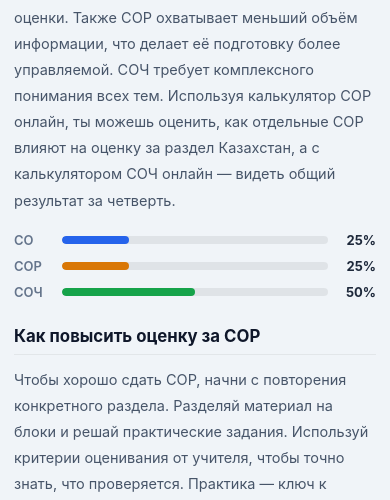
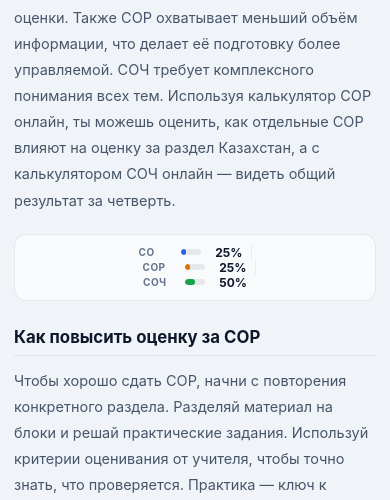
Before and after one commit to antonbogdan165/grade-calculator, a Flask app: page /kak-rasschitat-sor in a window 390 px wide. Shown: the part 2280-2780 px from the top of the page. Run offline with Flask 3, Linux system fonts and the light colour scheme.

Commit message:
feat: v1.4.1 — PWA banner, tap highlight fix, light theme breakdown, mobile toolbar link, unified weights row
- add pwa-install.js: show "Add to Home Screen" banner on 2nd+ visit
  Android/Chrome triggers native install prompt, iOS/Safari shows manual
  instruction; auto-dismisses after 12s, stored in localStorage
- add pwa-banner.css: slide-up banner above mobile tab bar, supports
  both dark/light themes, desktop variant in bottom-right corner
- fix: remove blue tap highlight on all interactive elements via
  -webkit-tap-highlight-color: transparent on buttons, links, inputs
- fix: .break-card background in light theme (CO/COP/COЧ result block)
  was transparent, now #f1f5f9 with border; correct text colors applied
- fix: topbar-official-link on mobile (≤600px) now shows "Методика"
  text and external link icon; previously both were hidden via display:none
- refactor: unify .article__weights into single horizontal row across
  all article pages — label + progress bar + percentage in one line,
  responsive + light theme support
- bump version references to v1.4.1 in footer, cache name, CSS query strings

```diff
--- a/static/css/article.css
+++ b/static/css/article.css
@@ -489,3 +489,96 @@
     border-color: rgba(22,163,74,0.2);
 }
 [data-theme="light"] .mobile-cta__title { color: #0f172a; }
+
+/* Перезаписываем блок весов — делаем единую горизонтальную строку */
+.article__weights {
+    display: flex;
+    align-items: center;
+    gap: 0;
+    padding: 14px 16px;
+    background: rgba(255,255,255,0.03);
+    border: 1px solid rgba(255,255,255,0.07);
+    border-radius: 12px;
+    margin: 20px 0;
+}
+
+.article__weight-item {
+    display: flex;
+    align-items: center;
+    gap: 8px;
+    flex: 1;
+    min-width: 0;
+    padding: 0 12px;
+    border-right: 1px solid rgba(255,255,255,0.06);
+}
+
+.article__weight-item:first-child {
+    padding-left: 0;
+}
+
+.article__weight-item:last-child {
+    border-right: none;
+}
+
+.article__weight-label {
+    font-size: 11px;
+    font-weight: 700;
+    color: var(--muted);
+    letter-spacing: 0.5px;
+    text-transform: uppercase;
+    flex-shrink: 0;
+    min-width: 28px;
+}
+
+.article__weight-bar {
+    flex: 1;
+    height: 6px;
+    background: rgba(255,255,255,0.08);
+    border-radius: 99px;
+    overflow: hidden;
+    min-width: 30px;
+}
+
+.article__weight-fill {
+    height: 100%;
+    border-radius: 99px;
+    transition: width 0.6s cubic-bezier(.2,.9,.25,1);
+}
+
+.article__weight-pct {
+    font-size: 13px;
+    font-weight: 700;
+    color: #e6edf3;
+    flex-shrink: 0;
+    min-width: 34px;
+    text-align: right;
+}
+
+/* Светлая тема */
+[data-theme="light"] .article__weights {
+    background: #f8fafc;
+    border-color: rgba(0,0,0,0.07);
+}
+
+[data-theme="light"] .article__weight-item {
+    border-right-color: rgba(0,0,0,0.06);
+}
+
+[data-theme="light"] .article__weight-label { color: #64748b; }
+[data-theme="light"] .article__weight-bar   { background: rgba(0,0,0,0.07); }
+[data-theme="light"] .article__weight-pct   { color: #0f172a; }
+
+/* Мобиле — компактнее */
+@media (max-width: 600px) {
+    .article__weights {
+        padding: 10px 12px;
+        gap: 0;
+    }
+    .article__weight-item {
+        padding: 0 8px;
+        gap: 6px;
+    }
+    .article__weight-label { font-size: 10px; min-width: 24px; }
+    .article__weight-pct   { font-size: 12px; min-width: 28px; }
+    .article__weight-bar   { min-width: 20px; }
+}
--- a/static/css/style.css
+++ b/static/css/style.css
@@ -838,3 +838,73 @@ footer a { color: var(--accent); text-decoration: none; }
     .topbar-official-link { padding: 6px 8px; }
     .topbar-nav { display: none; }
 }
+
+/* ── 1. Убрать синее выделение при тапе на мобиле ── */
+*,
+button,
+a,
+input,
+.btn,
+.ghost,
+.faq-q,
+.article-card,
+.mobile-nav__item,
+.topbar-official-link,
+.topbar-logo,
+.topbar-nav__link,
+[role="button"] {
+    -webkit-tap-highlight-color: transparent !important;
+}
+
+/* ── 2. Исправить фон блока CO/COP/COЧ на белой теме ── */
+/* Светлая тема: breakdown-обёртка */
+[data-theme="light"] .breakdown {
+    background: transparent;
+    border-top: 1px solid rgba(0,0,0,0.07);
+}
+
+/* Светлая тема: каждая break-card */
+[data-theme="light"] .break-card {
+    background: #f1f5f9;
+    border: 1px solid rgba(0,0,0,0.07);
+    border-radius: 10px;
+    padding: 8px 12px;
+}
+
+[data-theme="light"] .break-title {
+    color: #64748b;
+}
+
+[data-theme="light"] .break-value {
+    color: #0f172a;
+}
+
+/* ── 3. Ссылка на методичку в мобильном тулбаре ── */
+@media (max-width: 600px) {
+    /* Показываем текст «Методика» и иконку */
+    .topbar-official-link {
+        display: flex !important;
+        padding: 6px 10px;
+        font-size: 11px;
+        gap: 4px;
+    }
+    .topbar-official-link span {
+        display: inline !important;
+        font-size: 11px;
+        white-space: nowrap;
+        max-width: 72px;
+        overflow: hidden;
+        text-overflow: ellipsis;
+    }
+    /* Внешнюю иконку-стрелку показываем */
+    .topbar-official-link svg:last-child {
+        display: inline !important;
+        width: 10px;
+        height: 10px;
+    }
+    /* Центральный блок не переполняется */
+    .topbar-center {
+        gap: 6px;
+        overflow: visible;
+    }
+}
--- /dev/null
+++ b/static/js/pwa-install.js
@@ -0,0 +1,112 @@
+(function () {
+    'use strict';
+
+    const VISIT_KEY   = 'bc_visit_count';
+    const DISMISS_KEY = 'bc_pwa_dismissed';
+    const INSTALLED_KEY = 'bc_pwa_installed';
+
+    // Считаем визиты
+    let visits = parseInt(localStorage.getItem(VISIT_KEY) || '0', 10) + 1;
+    localStorage.setItem(VISIT_KEY, visits);
+
+    // Не показываем если: первый визит / уже отклонено / уже установлено
+    if (visits < 2) return;
+    if (localStorage.getItem(DISMISS_KEY)) return;
+    if (localStorage.getItem(INSTALLED_KEY)) return;
+    // Если уже в standalone-режиме (установлено)
+    if (window.matchMedia('(display-mode: standalone)').matches) {
+        localStorage.setItem(INSTALLED_KEY, '1');
+        return;
+    }
+
+    let deferredPrompt = null;
+
+    window.addEventListener('beforeinstallprompt', function (e) {
+        e.preventDefault();
+        deferredPrompt = e;
+        showBanner();
+    });
+
+    // Для iOS — показываем инструкцию (Safari не поддерживает beforeinstallprompt)
+    function isIOS() {
+        return /iphone|ipad|ipod/i.test(navigator.userAgent) && !window.MSStream;
+    }
+    function isSafari() {
+        return /safari/i.test(navigator.userAgent) && !/chrome/i.test(navigator.userAgent);
+    }
+
+    // Если iOS — показываем через небольшую задержку
+    if (isIOS() && isSafari()) {
+        setTimeout(function () {
+            if (!localStorage.getItem(DISMISS_KEY) && !localStorage.getItem(INSTALLED_KEY)) {
+                showBanner(true);
+            }
+        }, 1500);
+    }
+
+    function showBanner(isIos) {
+        // Баннер уже есть?
+        if (document.getElementById('pwa-banner')) return;
+
+        const isDark = document.documentElement.getAttribute('data-theme') !== 'light';
+
+        const banner = document.createElement('div');
+        banner.id = 'pwa-banner';
+        banner.setAttribute('role', 'banner');
+        banner.innerHTML = isIos
+            ? `<div class="pwa-banner__icon">📲</div>
+               <div class="pwa-banner__body">
+                 <div class="pwa-banner__title">Добавить на главный экран</div>
+                 <div class="pwa-banner__sub">Нажмите <span class="pwa-banner__share">⎋</span> → «На экран Домой»</div>
+               </div>
+               <button class="pwa-banner__close" id="pwaBannerClose" aria-label="Закрыть">✕</button>`
+            : `<div class="pwa-banner__icon">📲</div>
+               <div class="pwa-banner__body">
+                 <div class="pwa-banner__title">Добавить на главный экран</div>
+                 <div class="pwa-banner__sub">Быстрый доступ без браузера</div>
+               </div>
+               <button class="pwa-banner__btn" id="pwaBannerInstall">Установить</button>
+               <button class="pwa-banner__close" id="pwaBannerClose" aria-label="Закрыть">✕</button>`;
+
+        document.body.appendChild(banner);
+
+        // Небольшая задержка для анимации
+        requestAnimationFrame(function () {
+            banner.classList.add('pwa-banner--visible');
+        });
+
+        document.getElementById('pwaBannerClose').addEventListener('click', function () {
+            dismissBanner(banner);
+        });
+
+        const installBtn = document.getElementById('pwaBannerInstall');
+        if (installBtn) {
+            installBtn.addEventListener('click', function () {
+                if (!deferredPrompt) return;
+                deferredPrompt.prompt();
+                deferredPrompt.userChoice.then(function (choice) {
+                    if (choice.outcome === 'accepted') {
+                        localStorage.setItem(INSTALLED_KEY, '1');
+                    }
+                    dismissBanner(banner);
+                    deferredPrompt = null;
+                });
+            });
+        }
+
+        // Автоматически убираем через 12 секунд
+        setTimeout(function () {
+            if (document.getElementById('pwa-banner')) {
+                dismissBanner(banner);
+            }
+        }, 12000);
+    }
+
+    function dismissBanner(banner) {
+        banner.classList.remove('pwa-banner--visible');
+        localStorage.setItem(DISMISS_KEY, '1');
+        setTimeout(function () {
+            if (banner.parentNode) banner.parentNode.removeChild(banner);
+        }, 350);
+    }
+})();
--- a/static/js/sw.js
+++ b/static/js/sw.js
@@ -1,4 +1,4 @@
-const CACHE_NAME = "bilimcalc-v1.4.0d"; // Версия кэша, обновлять при изменении логики кэширования
+const CACHE_NAME = "bilimcalc-v1.4.1"; // Версия кэша, обновлять при изменении логики кэширования
 
 const STATIC_ASSETS = [
     "/",
--- a/templates/base.html
+++ b/templates/base.html
@@ -9,6 +9,7 @@
 
     <script src="/static/js/theme.js"></script>
     <script src="/static/js/page-loader.js"></script>
+    <link rel="stylesheet" href="/static/css/pwa-banner.css?v=1.4.1">
 
     <title>{% block meta_title %}BilimCalc — калькулятор СО, СОР и СОЧ онлайн{% endblock %}</title>
     <meta name="description" content="{% block meta_desc %}Онлайн калькулятор СО, СОР и СОЧ для школ Казахстана. Быстрый расчёт итоговой оценки за четверть. Бесплатно и без регистрации.{% endblock %}">
@@ -34,8 +35,8 @@
     <meta name="apple-mobile-web-app-capable" content="yes">
     <meta name="apple-mobile-web-app-status-bar-style" content="black-translucent">
 
-    <link rel="stylesheet" href="/static/css/style.css?v=1.4.0">
-    <link rel="stylesheet" href="/static/css/article.css?v=1.2.0">
+    <link rel="stylesheet" href="/static/css/style.css?v=1.4.1">
+    <link rel="stylesheet" href="/static/css/article.css?v=1.2.1">
     <link rel="stylesheet" href="/static/css/page-loader.css?v=1.1.0">
     {% block extra_css %}{% endblock %}
 
@@ -186,5 +187,6 @@
     });
 })();
 </script>
+<script src="/static/js/pwa-install.js?v=1.4.1"></script>
 </body>
 </html>
--- a/templates/index.html
+++ b/templates/index.html
@@ -4,6 +4,7 @@
     <meta name="robots" content="index, follow">
     <script src="/static/js/theme.js"></script>
     <script src="/static/js/page-loader.js"></script>
+    <link rel="stylesheet" href="/static/css/pwa-banner.css?v=1.4.1">
     <link rel="icon" type="image/png" sizes="32x32" href="/static/icons/favicon-32x32.png">
     <link rel="icon" type="image/png" sizes="16x16" href="/static/icons/favicon-16x16.png">
     <link rel="apple-touch-icon" href="/static/icons/apple-touch-icon.png">
@@ -331,7 +332,7 @@
 
     <footer>
         <div>Разработчик: Anton · <a href="https://github.com/antonbogdan165" target="_blank">GitHub</a></div>
-        <div style="margin-top:5px;opacity:.6">© <span id="year"></span> BilimCalc · v1.4.0</div>
+        <div style="margin-top:5px;opacity:.6">© <span id="year"></span> BilimCalc · v1.4.1</div>
     </footer>
 </div>
 
@@ -407,5 +408,6 @@
     });
 })();
 </script>
+<script src="/static/js/pwa-install.js?v=1.4.1"></script>
 </body>
 </html>
```
Also changed, not shown: static/css/pwa-banner.css (added, +132 -0 lines).
